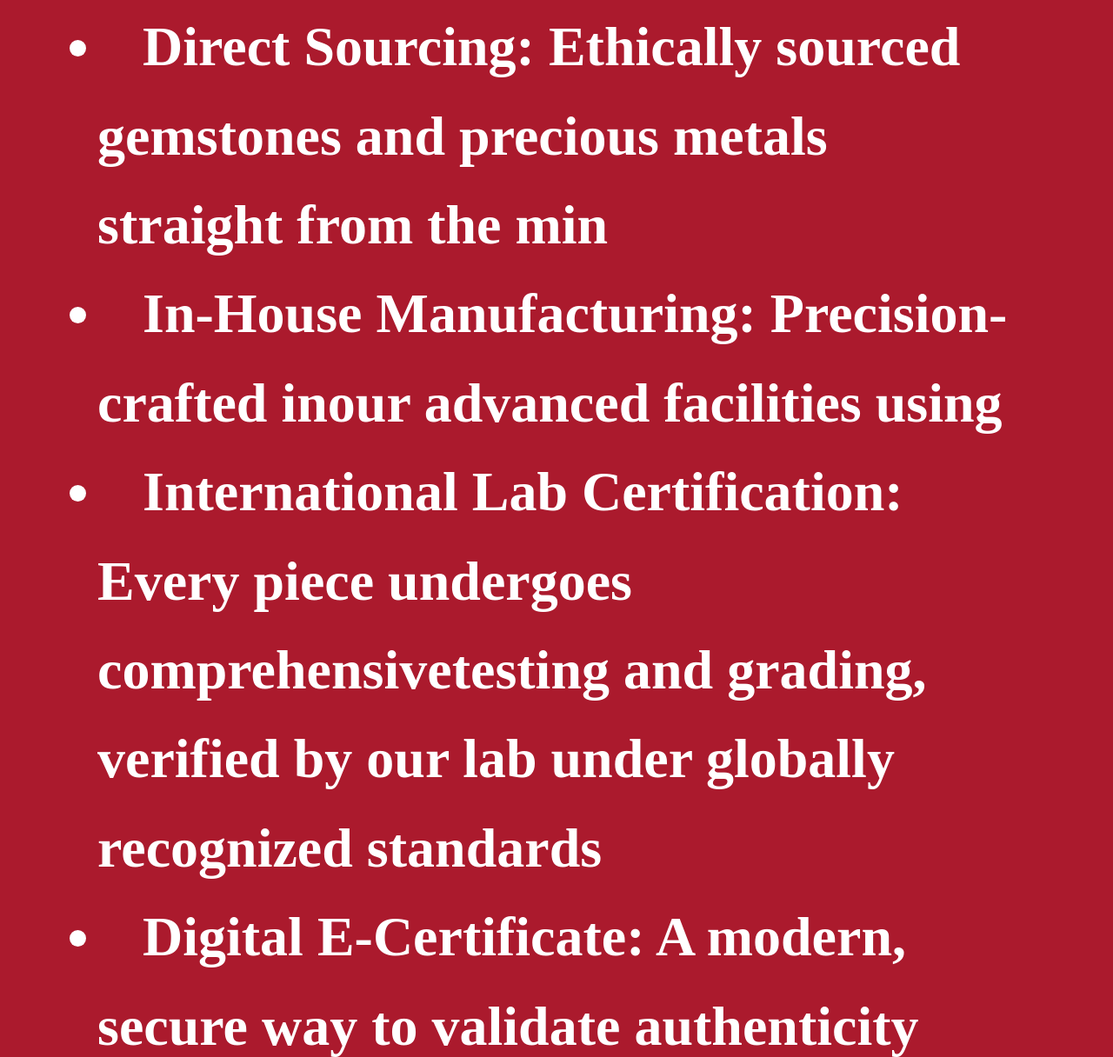
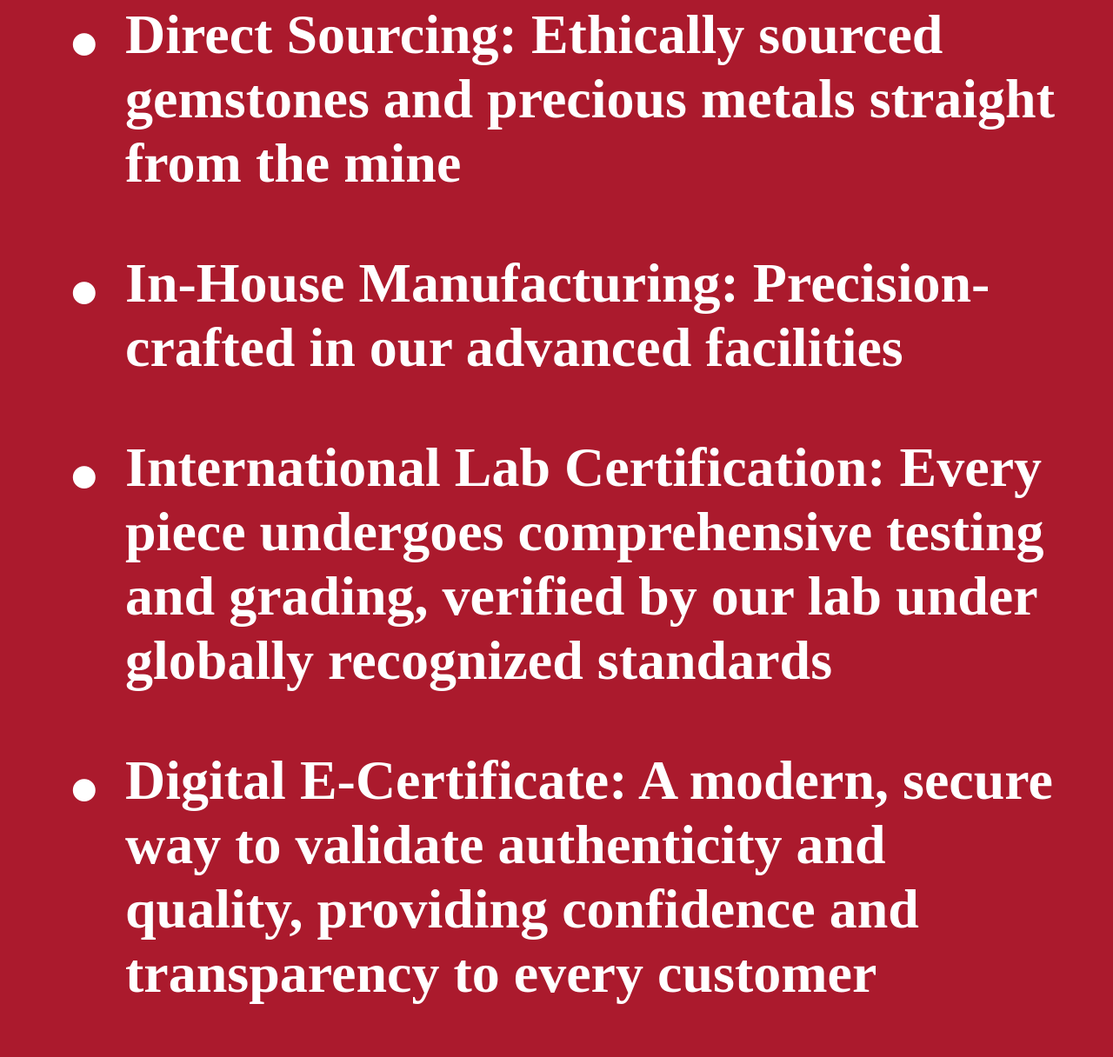
Before and after one commit to manawnaja/Ngg-history, a plain HTML site: page index.html in a window 1280 px wide. Shown: the part 6917-8133 px from the top of the page at 87% size. Drawn offline with Linux system fonts and the light colour scheme; a web font is replaced by a local one.

Commit message:
Add files via upload

```diff
--- a/index.html
+++ b/index.html
@@ -349,26 +349,25 @@ text-decoration: none;
     font-weight: 600;
 }
 /* End */
-.t-des ul {
-  list-style-position: inside; /* ช่วยให้ bullet อยู่ในกรอบ */
-  padding-left: 1em;           /* เพิ่ม padding ซ้ายเล็กน้อย */
-  margin: 0;
+.custom-bullet-list {
+    padding-left: 1em;
   }
-
-.t-des li {
-  padding-left: 0.5em;
-  text-indent: -0.5em;         /* ดึงข้อความมาชิด bullet */
-  line-height: 1.6;
+  .custom-bullet-item {
+    position: relative;
+    padding-left: 1em;
+    margin-bottom: 1em;
+    font-size: 5vw;
+    font-weight: 600;
+    color: #fff;
+    text-align: left;
   }
-.container-icon ul {
-      list-style-position: inside; /* ช่วยให้ bullet อยู่ในกรอบ */
-  padding-left: 1em;           /* เพิ่ม padding ซ้ายเล็กน้อย */
-  margin: 0;
-}
-.container-icon li {
-      padding-left: 0.5em;
-  text-indent: -0.5em;         /* ดึงข้อความมาชิด bullet */
-  line-height: 1.6;
+  .custom-bullet-item::before {
+    content: "•";
+    position: absolute;
+    left: 0;
+    color: white;
+    font-size: 1.5em;
+    line-height: 1;
   }
     </style>
 
@@ -451,14 +450,10 @@ grace.
 
 
 <section class="content-destination">
-
   <div class="destination">
-
-
     <div class="img-des">
       <img src="https://ngg-web-jew.s3.ap-southeast-1.amazonaws.com/assets/static/TH/History/picture-1/Text-Content.webp" alt="">
     </div>
-
     <div class="text-destination">
       <div class="img-logo-l-des">
         <img src="https://ngg-web-jew.s3.ap-southeast-1.amazonaws.com/assets/static/TH/History/Text-Header/AA-21.webp" alt="ดาว">
@@ -466,35 +461,24 @@ grace.
       <div class="t-des">
         <img src="https://ngg-web-jew.s3.ap-southeast-1.amazonaws.com/assets/static/EN/History/picture/text-4-En.webp" alt="ผู้ให้บริการแบบครบวงจรในธุรกิจอัญมณี">
         <p>
-NGG offers a complete end-to-end serviceacross the jewellery value chain - from raw gemstone sourcing to final
-product manufacturing. Our in-house factory, internationally certified laboratory,and global-standard quality control ensureexcellence at every stage
+          NGG offers a complete end-to-end service across the jewellery value chain - from raw gemstone sourcing to final product manufacturing. Our in-house factory, internationally certified laboratory, and global-standard quality control ensure excellence at every stage
         </p>
+        <img style="width: 40%; padding-top: 1vw; padding-bottom: 1vw;" src="https://ngg-web-jew.s3.ap-southeast-1.amazonaws.com/assets/static/EN/History/picture/text-5-En.webp" alt="">
 
+        <div class="custom-bullet-list">
+          <div class="custom-bullet-item">Direct Sourcing: Ethically sourced gemstones and precious metals straight from the mine</div>
+          <div class="custom-bullet-item">In-House Manufacturing: Precision-crafted in our advanced facilities</div>
+          <div class="custom-bullet-item">International Lab Certification: Every piece undergoes comprehensive testing and grading, verified by our lab under globally recognized standards</div>
+          <div class="custom-bullet-item">Digital E-Certificate: A modern, secure way to validate authenticity and quality, providing confidence and transparency to every customer</div>
+        </div>
 
-
-<img style="width: 40%; padding-top: 1vw;
-    padding-bottom: 1vw;" src="https://ngg-web-jew.s3.ap-southeast-1.amazonaws.com/assets/static/EN/History/picture/text-5-En.webp" alt="">
-<ul>
-    <li>Direct Sourcing: Ethically sourced gemstones and precious metals straight from the min</li>
-    <li>In-House Manufacturing: Precision-crafted inour advanced facilities using </li>
-    <li>International Lab Certification: Every piece undergoes comprehensivetesting and grading, verified by our lab
-under globally recognized standards</li>
-    <li>
-     Digital E-Certificate: A modern, secure way to validate authenticity and quality, providing confidence and
-transparency to every customer.
-    </li>
-
-</ul> <br><br>
+        <br><br>
         <p>
           NGG is your trusted partner for quality, innovation, and integrity throughout the jewellery supply chain
-<br><br>
-</p>
-
-</div>
-
+        </p>     <br><br>
       </div>
     </div>
-
+  </div>
 </section>
 
 
@@ -559,11 +543,11 @@ semi-precious stones intoexquisite jewellery,ensuring 100% quality control and e
             <span class="text-icon-head">
 Values
             </span>
-            <ul>
 <li>Every piece holds timeless value and personal significance.</li>
 <li>Crafted exclusively from 100% genuine natural materials.</li>
 <li>Designed to build trust,elevate brand image, and support confident purchase decisions.</li>
-</ul>
+
+
         </div>
           <div class="item-content-icon">
             <div class="img-icon-detail">
@@ -572,12 +556,9 @@ Values
               <span class="text-icon-head">
              Assurance
             </span>
-
-<ul>
-
     <li>  Every product comes with an official certificate of guarantee.</li>
     <li> Most items are eligible for buy-back, trade-in.</li>
- </ul>
+
 
         </div>
 
@@ -588,10 +569,8 @@ Values
              <span class="text-icon-head">
               Laboratory
             </span>
-         <ul>
             <li>All products are verified in NGG's certified laboratory.</li>
                <li>Quality isassured through professional testing byexperienced gemologists using advanced equipment.</li>
-       </ul>
         </div>
           <div class="item-content-icon">
           <div class="img-icon-detail">
@@ -600,10 +579,9 @@ Values
             <span class="text-icon-head">
              Ultimate Masterpieces
             </span>
-      <ul>
+
             <li>Each design is thoughtfully created to complement the wearer's physiqueand suita variety of occasions.</li>
               <li>Our jewellery is designed using the science of Physiological Fit for maximum comfort and elegance.</li>
-       </ul>
         </div>
           <div class="item-content-icon">
             <div class="img-icon-detail">
@@ -612,10 +590,9 @@ Values
               <span class="text-icon-head">
                Expertise
             </span>
-       <ul>
+
             <li>Fully integrated operations, from sourcing and manufacturing to global distribution.</li>
               <li> Operated with international standards and professionalism, representing world-class jewellery brands.</li>
-       </ul>
         </div>
           <div class="item-content-icon">
          <div class="img-icon-detail">
@@ -624,12 +601,11 @@ Values
            <span class="text-icon-head">
                Smart - The Three E-System
             </span>
-        <ul>
          <li> E-System :  Anintegrated operations platform offering seamless 24/7 service, both online and offline.</li>
               <li>E-Cert:  A high-accuracy product and service database enabling fast and reliable verification.</li>
                <li>E-Catalogue & Application: A user-friendly digital catalogue and mobileapp for browsing collections and
 accessing services anytime, anywhere.</li>
-              </ul>
+
         </div>
 
     </div>
```
Lines whose indentation alone changed are shown as unchanged.
